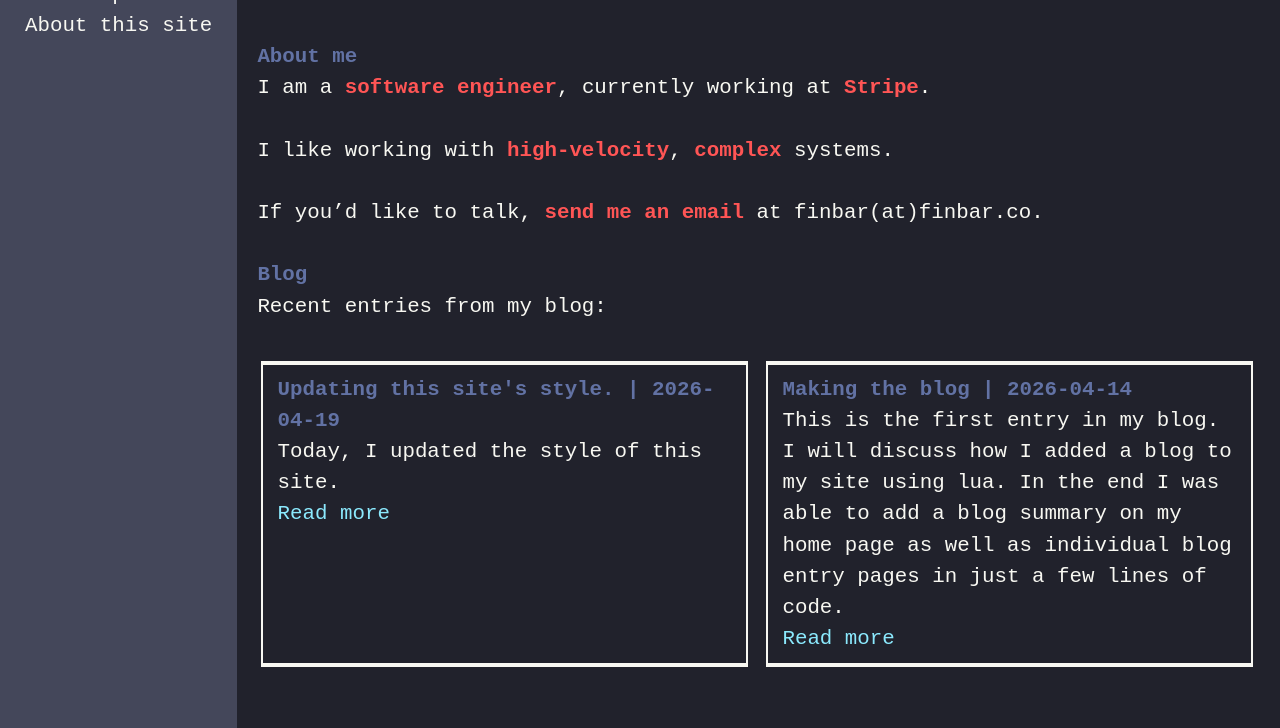
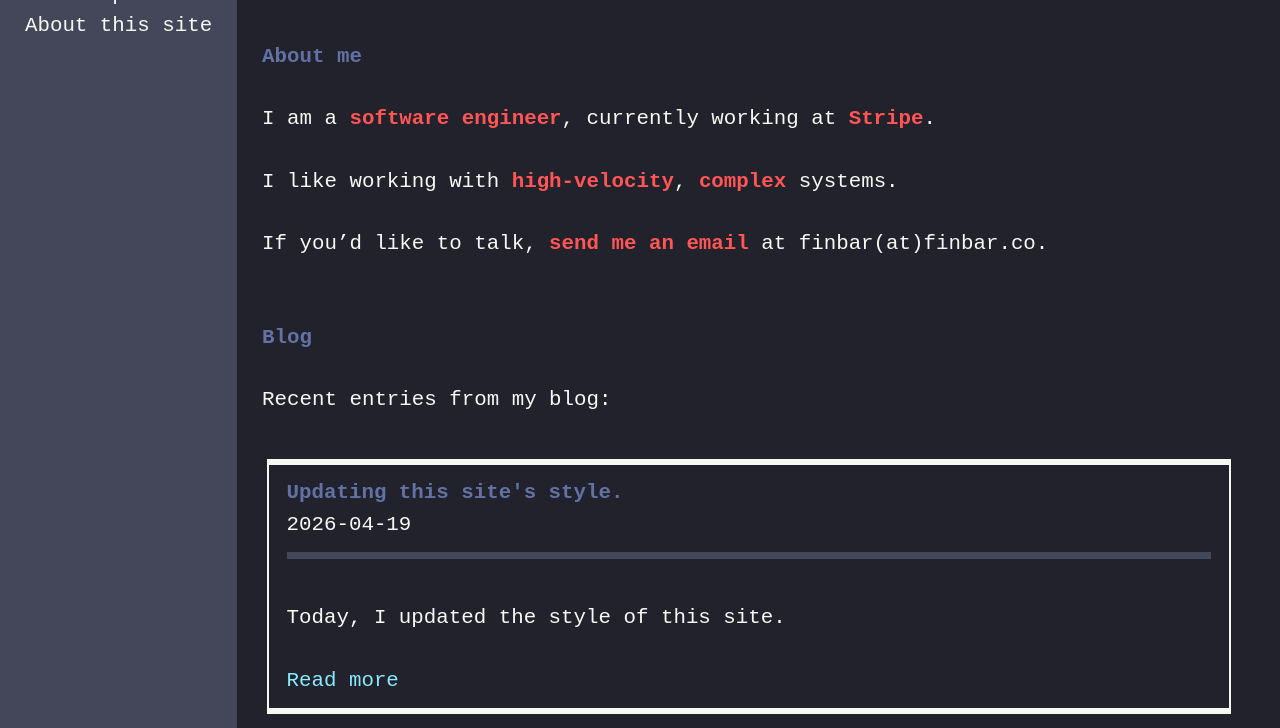
Before and after one commit to finbargiusti/finbar.co, a plain HTML site: page index.html in a window 1280 px wide. Shown: the part 115-843 px from the top of the page. Drawn offline with Linux system fonts and the light colour scheme.

Commit message:
Deploying to gh-pages from @ finbargiusti/finbar.co@e62eb4603617865c2323604de53d86e933511dfd 🚀

```diff
--- a/index.html
+++ b/index.html
@@ -33,26 +33,30 @@ finbar(at)finbar.co.</p>
     <div class="section" id="blog">
       <h2>Blog</h2>
       <p>Recent entries from my blog:</p>
-<div class="cards">
+<div class="cards pinsize">
   <div class="card">
             <div class="blogsummary">
-          <h3>Updating this site's style. | 2026-04-19</h3>
-          <p>
+          <h3>Updating this site's style.</h3>
+          <p class="date">2026-04-19</b>
+          <hr/>
+          <p class="summary">
 
 Today, I updated the style of this site.</h4>
-          <p><a href="/blog/updating-style">Read more</a></p>
+          <p class="link"><a href="/blog/updating-style">Read more</a></p>
         </div>
 
   </div>
   <div class="card">
             <div class="blogsummary">
-          <h3>Making the blog | 2026-04-14</h3>
-          <p>
+          <h3>Making the blog</h3>
+          <p class="date">2026-04-14</b>
+          <hr/>
+          <p class="summary">
 
 This is the first entry in my blog. I will discuss how I added a blog to my
 site using lua. In the end I was able to add a blog summary on my home page as
 well as individual blog entry pages in just a few lines of code.</h4>
-          <p><a href="/blog/making-the-blog">Read more</a></p>
+          <p class="link"><a href="/blog/making-the-blog">Read more</a></p>
         </div>
 
   </div>
@@ -61,12 +65,13 @@ well as individual blog entry pages in just a few lines of code.</h4>
     </div>
     <div class="section" id="work-experience">
       <h2>Work Experience</h2>
-      <div class="cards">
+      <div class="cards pinsize">
   <div class="card">
     <div class="experience">
   <h4 class="title">Software Engineer</h4>
   <p class="company">Stripe</p>
   <p class="time">August 2025 - present</p>
+  <hr/>
   <div class="description"><p>Worked in the Authentication team at Stripe, handling payments
 performance optimization from the POV of 3DS. This involves optimizing
 the boundaries between regulatory compliance, payment conversion, user
@@ -99,6 +104,7 @@ setup.</p>
   <h4 class="title">Software Engineer Intern</h4>
   <p class="company">Stripe</p>
   <p class="time">March 2024 - September 2024</p>
+  <hr/>
   <div class="description"><p>Worked in the Authentication team on a couple of impactful projects I
 cannot disclose. I <em>can</em> disclose that these changes positively
 impact &gt;20M transactions per year as well as protecting Stripe from
@@ -120,6 +126,7 @@ regulatory changes in the future.</p>
   <h4 class="title">Freelance Developer</h4>
   <p class="company">Self-Employed</p>
   <p class="time">Since forever - Can't stop</p>
+  <hr/>
   <div class="description"><p>I’ve been a Freelance developer / indie hacker as long as I can
 remember. See <a href="#projects">my projects</a> below to see some of
 the things I worked on that are publically accessible.</p>
@@ -152,4 +159,5 @@ fast, but generally unsafe, and is not recommended for use.</p>
     </div>
   </body>
   <script src="/scripts/resizer.js"></script>
+  <script src="/scripts/cursor.js"></script>
 </html>
--- /dev/null
+++ b/scripts/cursor.js
@@ -0,0 +1,62 @@
+function getChSize(el, ctx) {
+  const test = document.createElement("span");
+  test.textContent = "0";
+  test.style.visibility = "hidden";
+  test.style.fontSize = "1rem";
+  el.appendChild(test);
+  const height = parseFloat(getComputedStyle(test).lineHeight)
+  const width =  test.getBoundingClientRect().width;
+  el.removeChild(test);
+  return {
+    width, height
+  };
+}
+
+window.addEventListener('load', () => {
+  document.body.style.cursor = 'none';
+
+
+  const canvas = document.createElement('canvas');
+  canvas.style.position = 'absolute';
+  canvas.style.top = 0;
+  canvas.style.pointerEvents = 'none';
+  canvas.style.backgroundColor = 'transparent';
+
+  const wrap = document.getElementById('wrap');
+
+  document.body.prepend(canvas);
+  const ctx = canvas.getContext('2d');
+  const wrapStyle = getComputedStyle(wrap);
+  ctx.font = wrapStyle.font;
+
+  let ch = getChSize(wrap, ctx);
+  function resizeCanvas() {
+    const dpr = window.devicePixelRatio || 1;
+
+    const r = document.body.getBoundingClientRect()
+    canvas.width = r.width * dpr;
+    canvas.height = r.height * dpr;
+
+    canvas.style.width = r.width + "px";
+    canvas.style.height = r.height + "px";
+
+    ctx.setTransform(dpr, 0, 0, dpr, 0, 0);
+
+    ch = getChSize(wrap, ctx);
+  }
+
+  resizeCanvas();
+  window.addEventListener("resize", resizeCanvas);
+
+  function clearCanvas() {
+    ctx.clearRect(0, 0, canvas.width, canvas.height);
+  }
+  document.body.addEventListener('mousemove', e => {
+    clearCanvas();
+    const x = Math.floor(e.pageX / ch.width + 0.5) * ch.width;
+    const y = Math.floor(e.pageY / ch.height) * ch.height;
+    ctx.fillStyle = 'rgba(255, 255, 255, 0.1)';
+    ctx.fillRect(x, y, ch.width, ch.height);
+
+  });
+});
--- a/scripts/resizer.js
+++ b/scripts/resizer.js
@@ -1,29 +1,42 @@
-
 // Get width of 1ch in pixels
 function getChWidth(el) {
   const test = document.createElement("span");
   test.textContent = "0";
   test.style.visibility = "hidden";
+  test.style.fontSize = getComputedStyle(el).fontSize;
+  test.style.fontFamily = getComputedStyle(el).fontFamily;
+
   el.appendChild(test);
   const width = test.getBoundingClientRect().width;
   el.removeChild(test);
+
   return width;
 }
 
-window.addEventListener('load', () => {
-  const wrap = document.getElementById("wrap");
-  const main = document.getElementById("main");
+window.addEventListener("load", () => {
 
-  const chWidth = getChWidth(main);
+  const observer = new ResizeObserver((entries) => {
+    for (const entry of entries) {
+      const containerWidth = entry.target.getBoundingClientRect().width;
 
-  const observer = new ResizeObserver(() => {
-    const widthPx = wrap.getBoundingClientRect().width
-    const ch = widthPx / chWidth;
+      const chUnit = getChWidth(entry.target) * 6; // width of 6ch in px
 
-    const snapped = Math.round(ch);
+      const units = containerWidth / chUnit;
 
-    main.style.width = snapped + "ch";
+      const snapped = Math.floor(units);
+
+      const target = entry.target.querySelector(".pinsize");
+      if (target) {
+        target.style.width = snapped * 6 + "ch";
+      }
+    }
   });
 
-  observer.observe(wrap);
+  const els = document.querySelectorAll(".pinsize");
+
+  els.forEach((el) => {
+    if (el.parentElement) {
+      observer.observe(el.parentElement);
+    }
+  });
 });
--- a/style.css
+++ b/style.css
@@ -1,20 +1,18 @@
 .cards {
   display: grid;
+  font-size: 1rem;
   grid-template-columns: repeat(auto-fit, minmax(40ch, 1fr));
   grid-auto-flow: row;
   grid-template-rows: repeat(2, auto);
-  row-gap: 1.2rem;
-  column-gap: 1.8ch;
-  padding: 0.4rem 0.4ch 0.4rem 0.4ch;
 }
 .card {
-  border-top: 0.2rem solid #F8F8F2;
-  border-bottom: 0.2rem solid #F8F8F2;
+  border-top: 0.3rem solid #F8F8F2;
+  border-bottom: 0.3rem solid #F8F8F2;
   border-left: 0.2ch solid #F8F8F2;
   border-right: 0.2ch solid #F8F8F2;
-  padding: 0.4rem 1.4ch 0.4rem 1.4ch;
+  padding: 0.6rem 1.4ch 0.6rem 1.4ch;
+  margin: 0.6rem 0.4ch 0.6rem 0.4ch;
   display: inline-block;
-  box-sizing: border-box;
 }
 
 .experience {
@@ -28,6 +26,7 @@
 .experience .company {
   text-transform: uppercase;
   font-weight: bold;
+  margin: 0px;
   color: #ccc;
 }
 .experience .time {
@@ -43,16 +42,25 @@
   flex-direction: row;
   column-gap: 2ch;
   row-gap: 0ch;
+  margin: 0px;
   flex-wrap: wrap;
   color: #44475A;
-  line-height: 1rem;
+  line-height: 1.5rem;
 }
 .experience .keywords > span {
   margin: 0px 0px 0px 0px;
 }
 
-    .blogsummary * {
+    .blogsummary h3,.link,.date {
       margin: 0px;
+    }
+    .blogsummary {
+      display: flex;
+      flex-direction: column;
+      height: 100%;
+    }
+    .blogsummary .summary {
+      flex-grow: 1;
     }
 
 .book {
@@ -62,14 +70,17 @@
     auto;
   grid-template-areas: "toc content";
   margin: auto;
-  width: max-content;
   max-width: 100%;
 }
 .content {
   grid-area: content;
-  padding: 1.5rem 2ch calc(3 * 1.5rem) 2ch;
+  font-size: 1rem;
+  padding: 1.5rem 2ch 4.5rem 2ch;
   box-sizing: border-box;
-  max-width: 140ch;
+  display: flex;
+  flex-direction: column;
+  align-items: stretch;
+  overflow-x: scroll;
 }
 .content .title {
   margin-bottom: 0px;
--- a/style/main.css
+++ b/style/main.css
@@ -23,14 +23,18 @@ html {
 }
 
 #wrap {
-  margin: 0px auto 0px auto;
+  width: 100%;
   resize: horizontal;
   overflow: auto;
   box-sizing: border-box;
 }
 
+#main {
+  padding-right: 1ch;
+}
+
 p {
-  margin: 0px 0px 1.5rem 0px;
+  margin: 1.5rem 0px 1.5rem 0px;
   font-size: 1rem;
 }
 
@@ -38,6 +42,7 @@ a {
   color: #8BE9FD;
   text-decoration: none;
   line-height: 1.5rem;
+  cursor: none;
 }
 
 hr {
@@ -45,8 +50,9 @@ hr {
   border: none;
   background-color: #44475A;
   margin-top: calc((1.5rem * 0.4));
-  margin-bottom: calc((1.5rem * 1.4));
+  margin-bottom: calc((1.5rem * 0.4));
   width: 100%;
+  cursor: none;
 }
 
 
```
